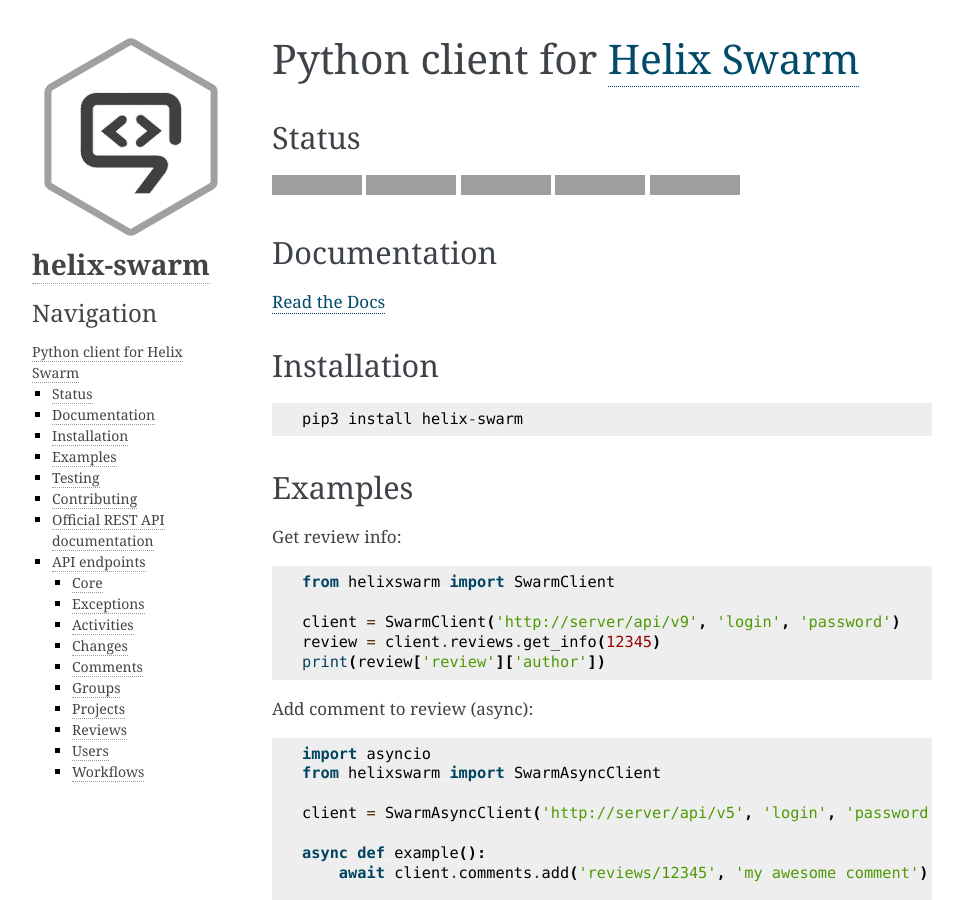
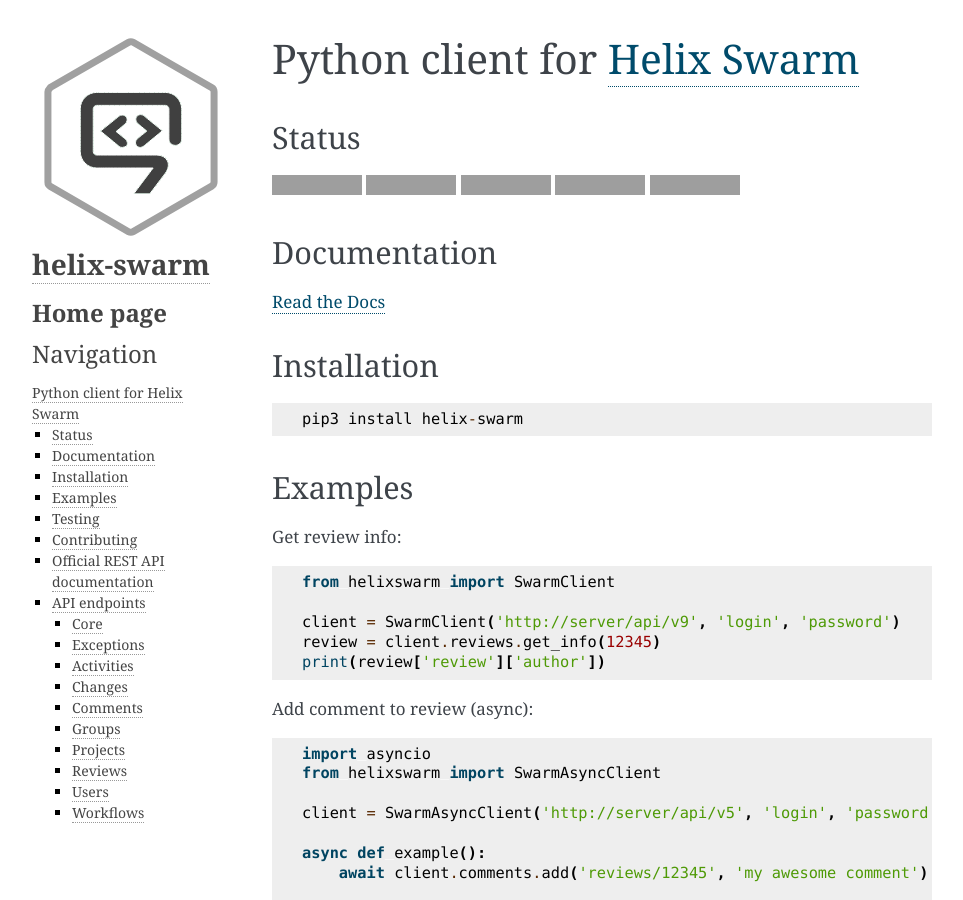
Before and after one commit to pbelskiy/helix-swarm, a Sphinx documentation site: the page built from docs/index.rst, in a window 1280 px wide and 900 px high, cut to the strip 0-900 px from the top of the window. Shown: the whole strip, without its empty margins (148-1111 px from the left). Built offline with Sphinx 7.4.7, drawn with Linux system fonts in a browser that asks for light colours; grey boxes are pictures that could not be loaded.

Commit message:
add url to home page

```diff
--- a/docs/_templates/navigation.html
+++ b/docs/_templates/navigation.html
@@ -1,4 +1,10 @@
 <div class="widget toc">
+  <h3>
+    <b>
+      <a href="https://github.com/pbelskiy/helix-swarm" target="_blank">Home page</a>
+    </b>
+  </h3>
+
   <h3>Navigation</h3>
   {{ toc }}
 </div>
```
